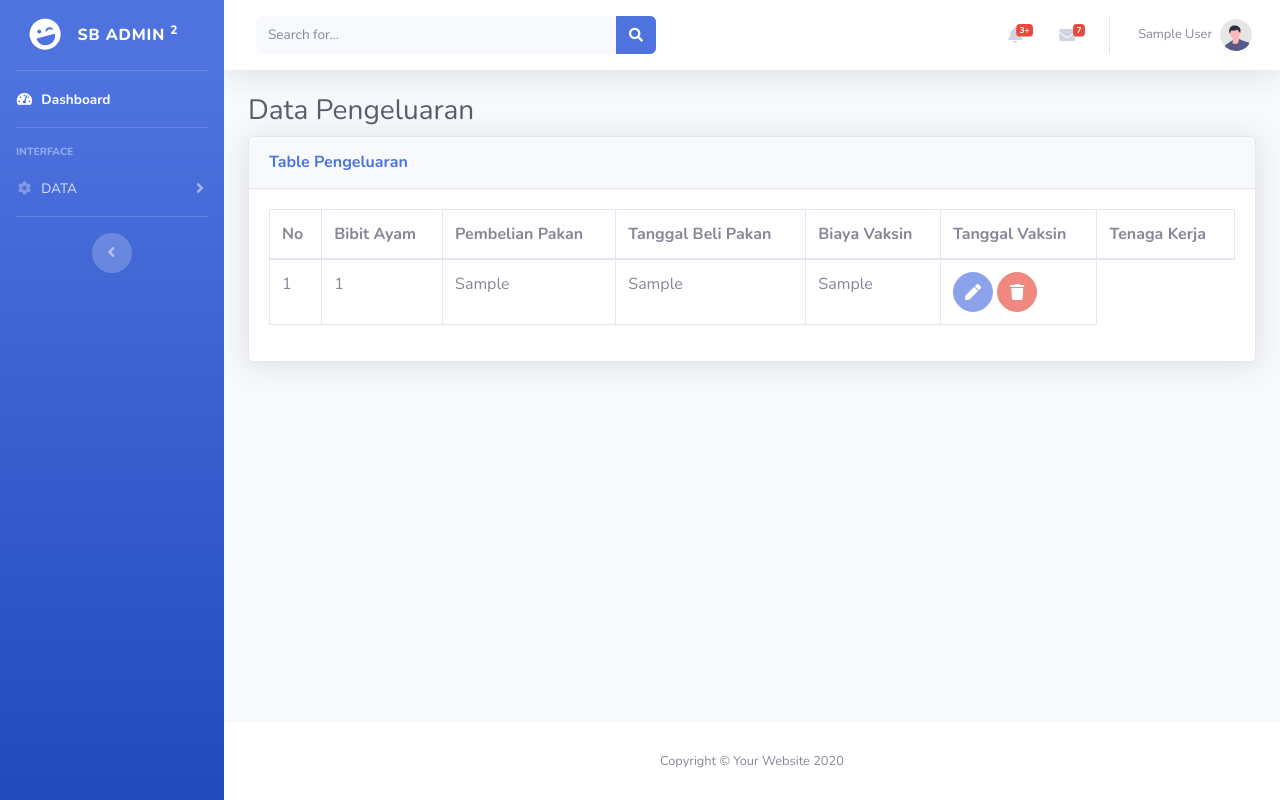
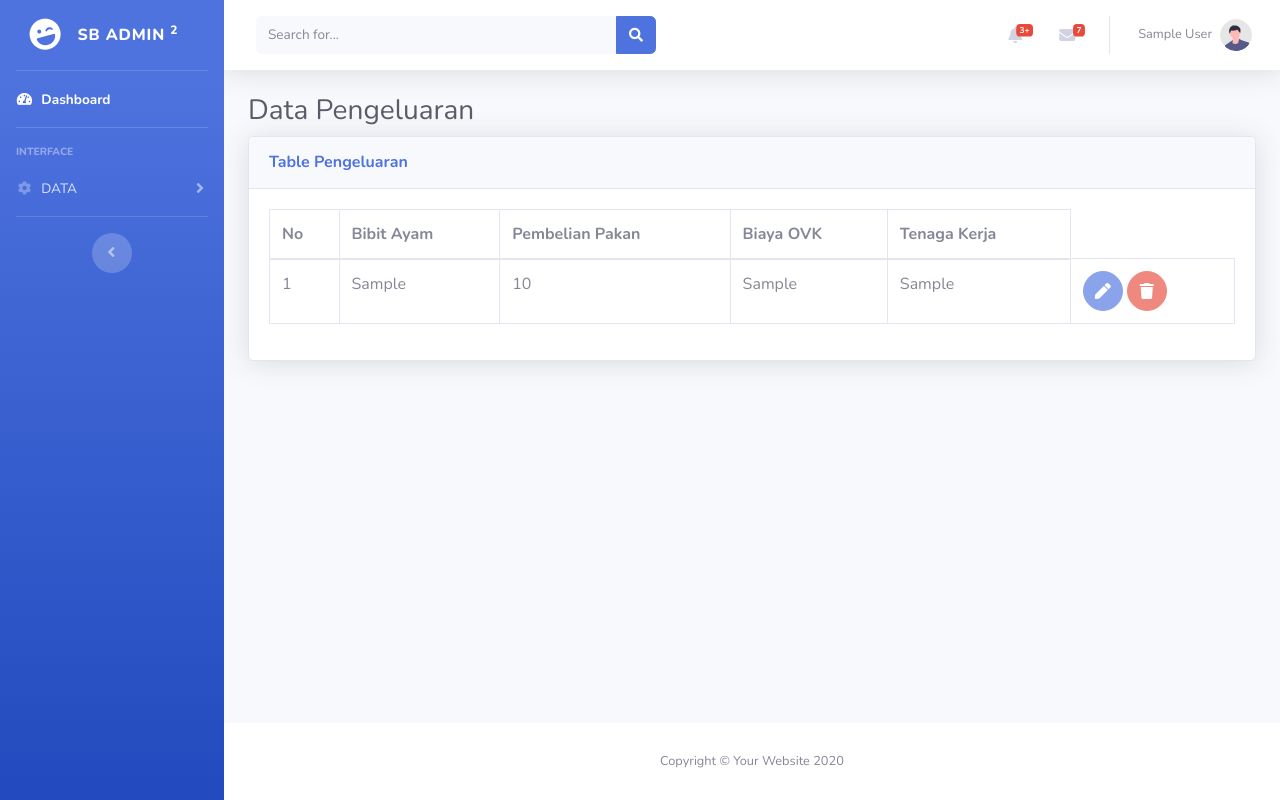
Before and after one commit to aishandavaniaa/phitix, a PHP site: page /pengeluaran.php in a window 1280 px wide. Run offline with PHP 8.4, Linux system fonts and the light colour scheme; the visitor is signed in with stand-in values (Sample User, id 1); tables that the repository leaves empty or names only in its code hold one stand-in row (values such as "Sample post"); some libraries are stand-ins or nearby versions.

Commit message:
tombol_update

```diff
--- a/pengeluaran.php
+++ b/pengeluaran.php
@@ -333,15 +333,11 @@ $sesLvl = $_SESSION['level'];
                                     <thead>
                                         <tr>
                                             <th>No</th>
-
                                             <th>Bibit Ayam</th>
                                             <th>Pembelian Pakan</th>
-                                            <th>Tanggal Beli Pakan</th>
-                                            <th>Biaya Vaksin</th>
-                                            <th>Tanggal Vaksin</th>
+                                            <th>Biaya OVK</th>
                                             <th>Tenaga Kerja</th>
-
-                                        </tr>
+                                       </tr>
                                     </thead>
                                     <tbody>
                                         <?php
@@ -354,15 +350,15 @@ $sesLvl = $_SESSION['level'];
                                                 $dis = "disabled";
                                             }
                                             while ($row = mysqli_fetch_array($result)){
-                                                $id = $row['id'];
-                                                $pembelian_pakan = $row['pembelian_pakan'];
+                                                $bibit_ayam = $row['bibit_ayam'];
+                                                $harga_pakan = $row['harga_pakan'];
                                                 $biaya_vaksin = $row['biaya_vaksin'];
                                                 $tenaga_kerja = $row['tenaga_kerja'];
                                         ?>
                                         <tr>
                                             <td><?php echo $no; ?></td>
-                                            <td><?php echo $id; ?></td>
-                                            <td><?php echo $pembelian_pakan; ?></td>
+                                            <td><?php echo $bibit_ayam; ?></td>
+                                            <td><?php echo $harga_pakan; ?></td>
                                             <td><?php echo $biaya_vaksin; ?></td>
                                             <td><?php echo $tenaga_kerja; ?></td>
                                             <td>
```
Also changed, not shown: vaksin.php (line endings or trailing spaces), 1 other file.
